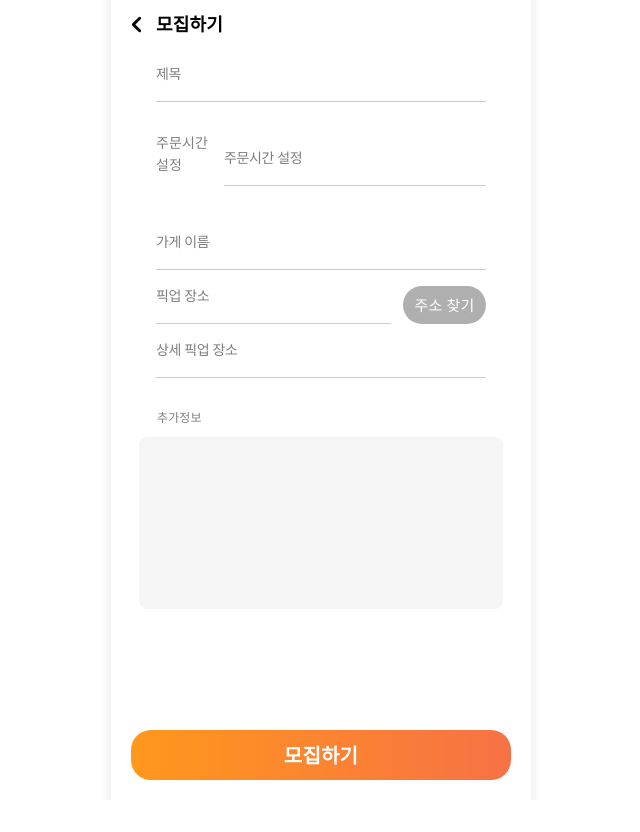
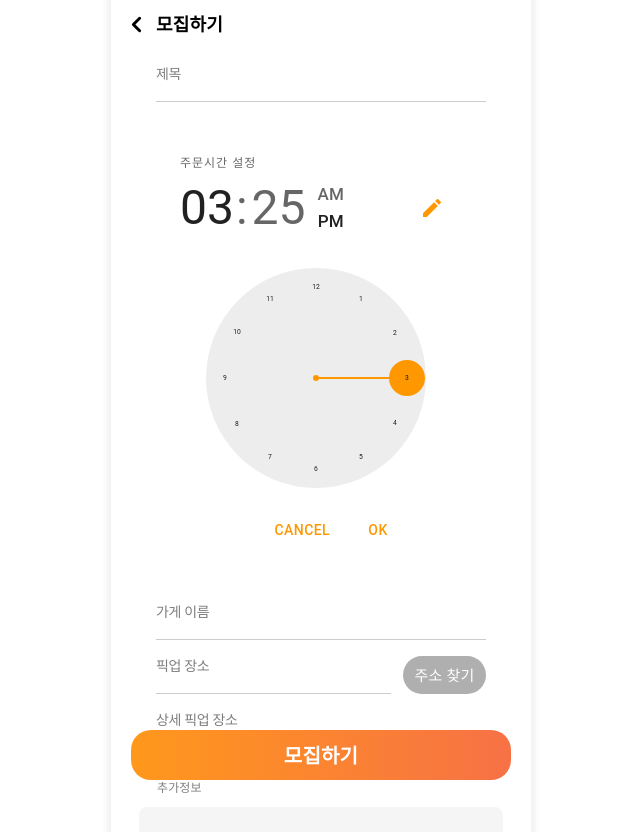
Before and after one commit to nayong2021/delivery_together-FE, a React (Create React App) app in the folder betweenus/: page /add in a window 1280 px wide. Shown: the top 832 px of the page, without its empty margins (319-959 px from the left). Before the commit the page ends 800 px from the top, so only its background shows below. Built offline with nearby package versions, Linux system fonts and the light colour scheme.

Commit message:
feat: Add mui timepicker

```diff
--- a/betweenus/package.json
+++ b/betweenus/package.json
@@ -6,6 +6,8 @@
         "@date-io/date-fns": "^2.15.0",
         "@emotion/react": "^11.9.3",
         "@emotion/styled": "^11.9.3",
+        "@mobiscroll/cli": "^1.7.2",
+        "@mobiscroll/react": "https://npm.mobiscroll.com/@mobiscroll/react-trial/-/react-trial-5.18.1.tgz",
         "@mui/icons-material": "^5.8.4",
         "@mui/material": "^5.9.1",
         "@mui/styles": "^5.9.1",
@@ -16,6 +18,7 @@
         "@testing-library/user-event": "^13.5.0",
         "axios": "^0.27.2",
         "cors": "^2.8.5",
+        "date-fns": "^2.29.1",
         "http-proxy-middleware": "^2.0.6",
         "immer": "^9.0.15",
         "mui": "^0.0.1",
--- a/betweenus/src/assets/css/common.css
+++ b/betweenus/src/assets/css/common.css
@@ -1431,6 +1431,8 @@ section {
   width: calc(100% - 68px);
 }
 
+/*mui*/
+
 /*장바구니*/
 .cart .wrap {
   padding: 0 15px 80px;
--- /dev/null
+++ b/betweenus/src/components/add/ScrollTimePicker.js
@@ -0,0 +1,39 @@
+import * as React from "react";
+import TextField from "@mui/material/TextField";
+import { AdapterDateFns } from "@mui/x-date-pickers/AdapterDateFns";
+import { LocalizationProvider } from "@mui/x-date-pickers/LocalizationProvider";
+import { StaticTimePicker } from "@mui/x-date-pickers/StaticTimePicker";
+import { createTheme, ThemeProvider, styled } from "@mui/material/styles";
+import { orange } from "@mui/material/colors";
+
+export default function StaticTimePickerDemo() {
+  const [value, setValue] = React.useState(new Date());
+
+  const CustomTime = styled(StaticTimePicker)(({ theme }) => ({
+    color: theme.palette.primary.main,
+  }));
+
+  const theme = createTheme({
+    palette: {
+      primary: {
+        main: orange[500],
+      },
+    },
+  });
+  return (
+    <ThemeProvider theme={theme}>
+      <LocalizationProvider dateAdapter={AdapterDateFns}>
+        <CustomTime
+          theme={theme}
+          toolbarTitle={"주문시간 설정"}
+          displayStaticWrapperAs="mobile"
+          value={value}
+          onChange={(newValue) => {
+            setValue(newValue);
+          }}
+          renderInput={(params) => <TextField {...params} />}
+        />
+      </LocalizationProvider>
+    </ThemeProvider>
+  );
+}
--- a/betweenus/src/pages/Add.js
+++ b/betweenus/src/pages/Add.js
@@ -5,6 +5,8 @@ import { useState } from "react";
 import { PostGroupBuyingApi } from "../modules/api/PostGroupBuyingApi";
 import "rc-time-picker/assets/index.css";
 import moment from "moment";
+import ScrollTimePicker from "../components/add/ScrollTimePicker";
+import Box from "@mui/material/Box";
 // import MuiTimePicker from "../components/add/MuiTimePicker";
 
 const Add = () => {
@@ -77,29 +79,21 @@ const Add = () => {
             </div>
 
             <div className="frm-group frm-group-time">
-              <div className="tit-frm">
-                주문시간 <br />
-                설정
-              </div>
+              {/* <div className="tit-frm">주문시간 설정</div> */}
               <div className="inp-group-time">
-                <input
+                {/* <input
                   type="text"
                   placeholder="주문시간 설정"
                   className="inp-frm"
                   name="timeToOrder"
                   onChange={onChangeInput}
                   value={timeToOrder}
+                /> */}
+                <ScrollTimePicker
+                  name="timeToOrder"
+                  onChange={onChangeInput}
+                  value={timeToOrder}
                 />
-                {/* <TimePicker
-                  showSecond={false}
-                  defaultValue={now}
-                  className="xxx"
-                  onChange={onChange}
-                  format={format}
-                  use12Hours
-                  inputReadOnly
-                /> */}
-                {/* <MuiTimePicker /> */}
               </div>
             </div>
 
```
Also changed, not shown: 2 other files (tests, documents, lock files or other folders). Lines whose indentation alone changed are shown as unchanged.
